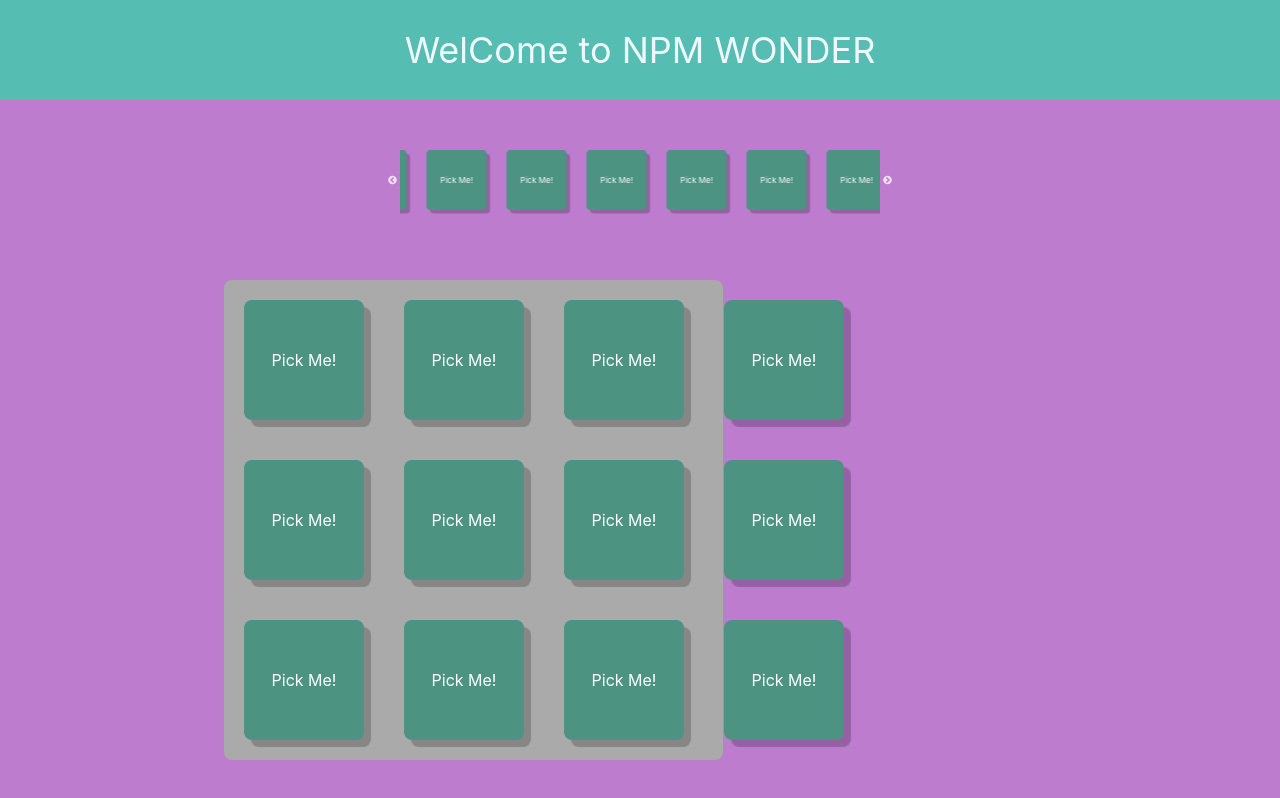
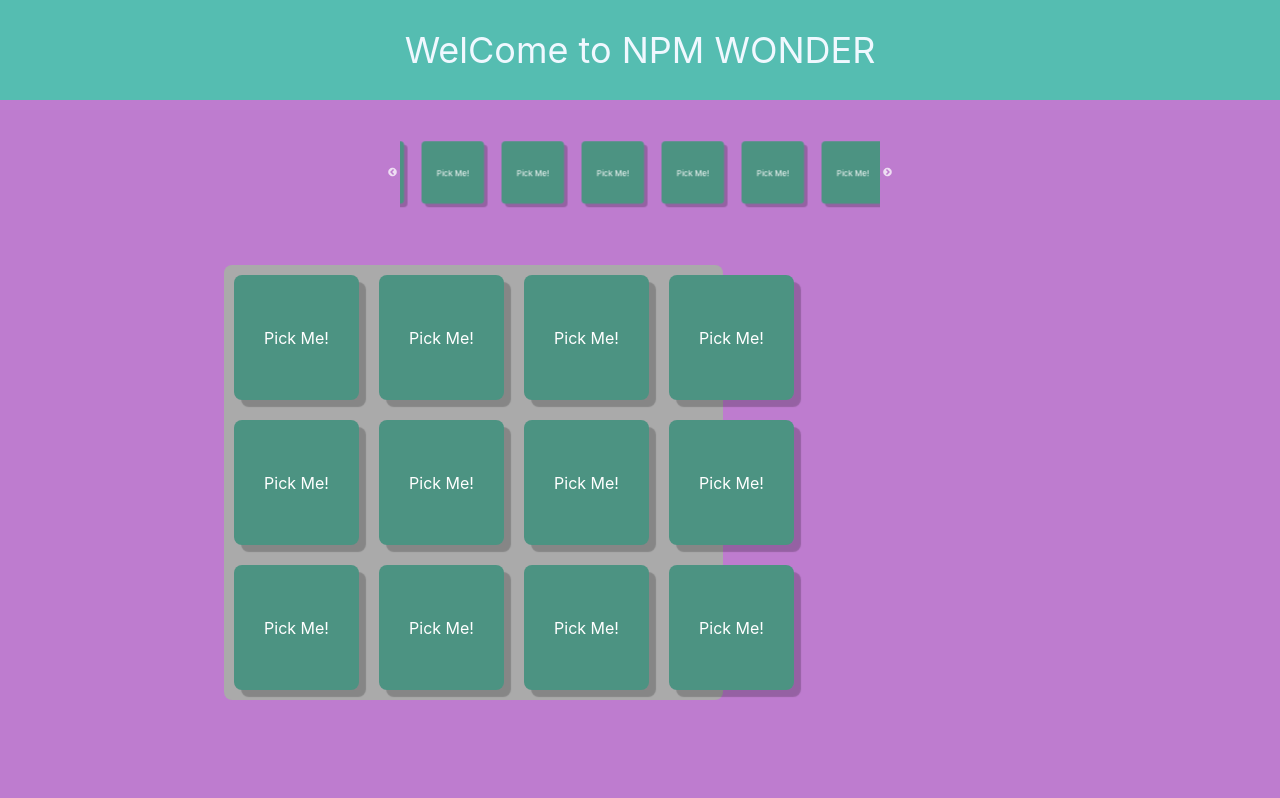
Before and after one commit to SalemAbebe/simple-react-game, a React (Create React App) app: page / in a window 1280 px wide. Built offline with nearby package versions, Linux system fonts and the light colour scheme.

Commit message:
flip-card-container dimension update

```diff
--- a/src/components/Card/Card.css
+++ b/src/components/Card/Card.css
@@ -12,9 +12,9 @@
   align-items: center;
 } */
 .flip-card-container {
-  width: 120px;
-  height: 120px;
-  margin:20px;
+  width: 125px;
+  height: 125px;
+  margin:10px;
   perspective: 1000px;
 
 }
```
